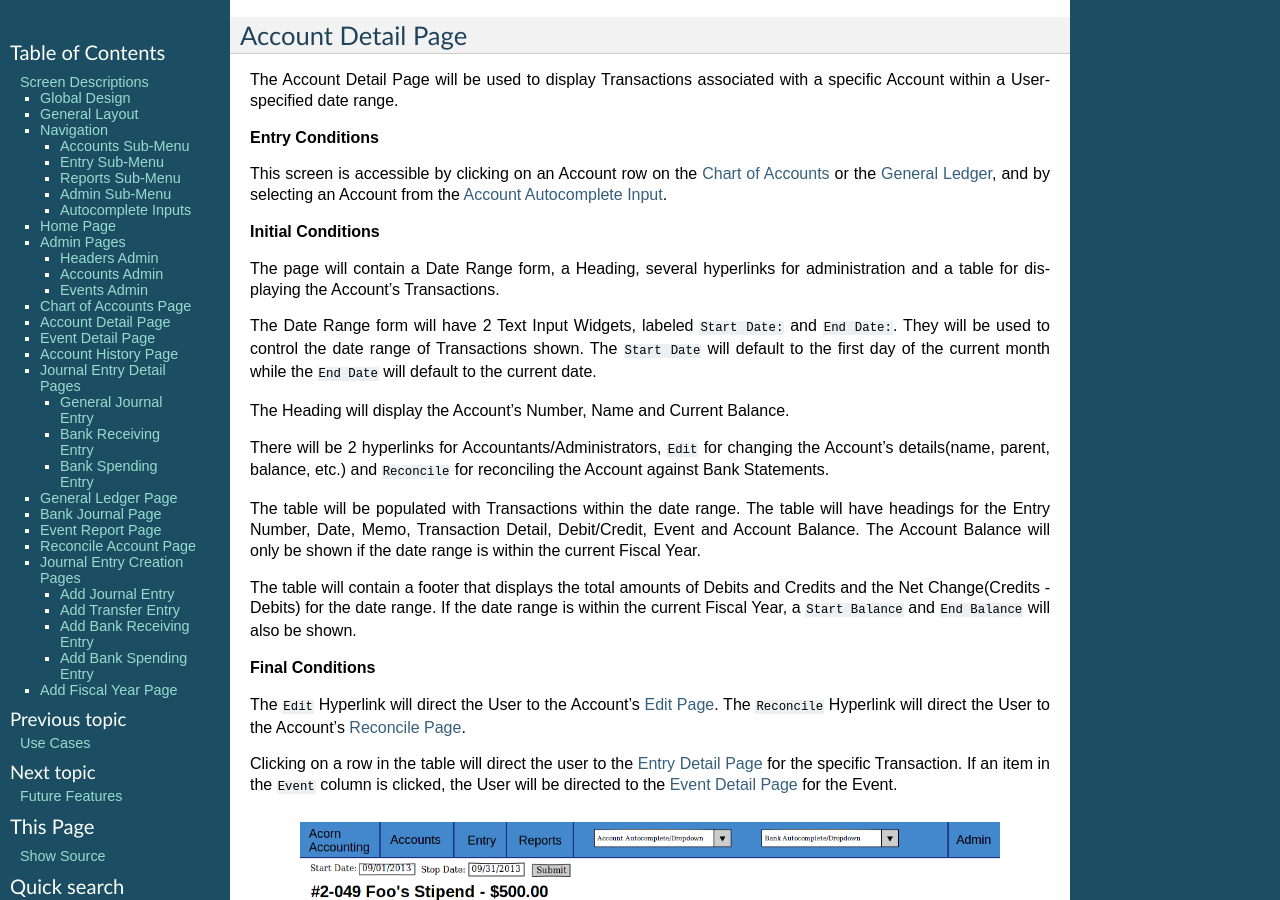
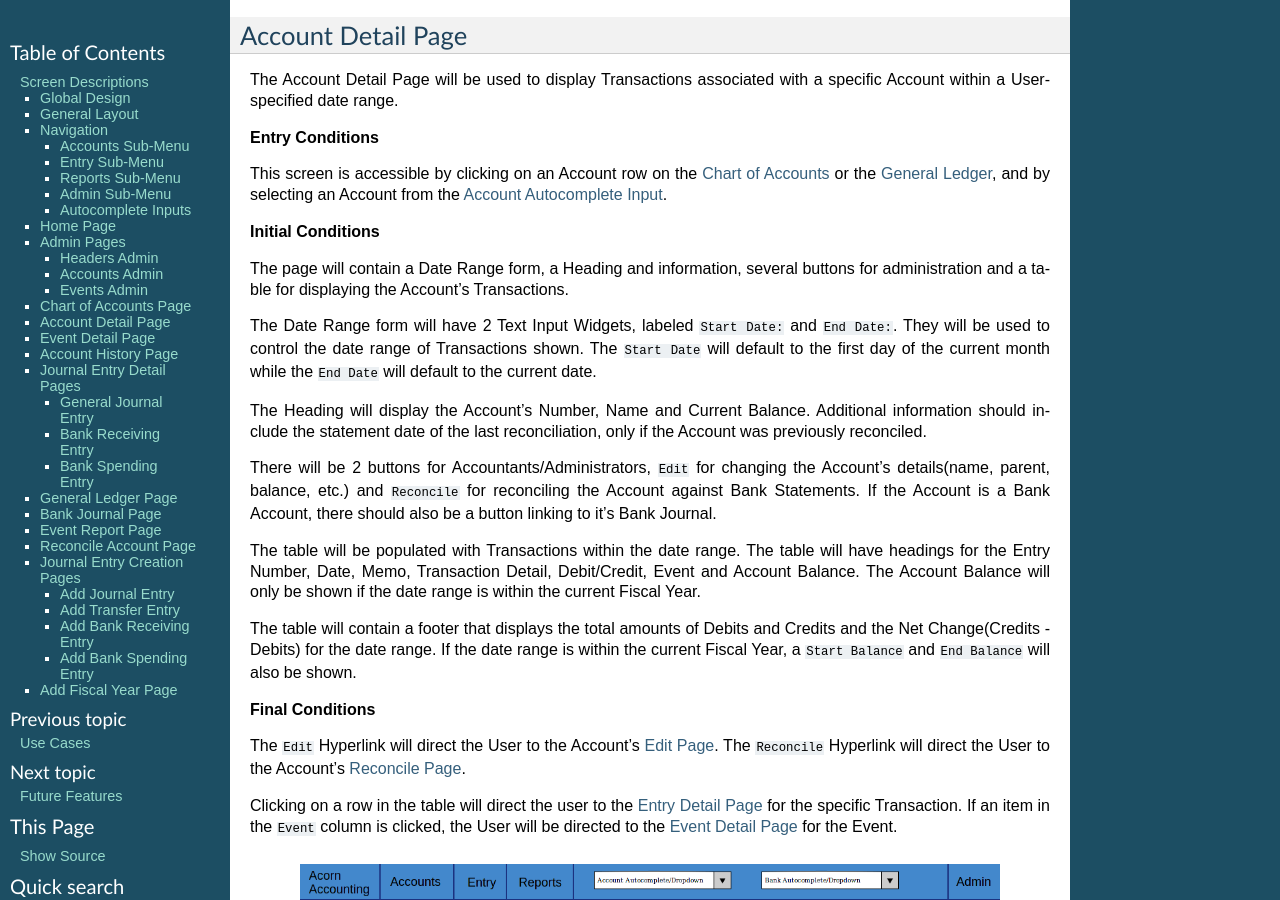
Before and after one commit to prikhi/AcornAccounting, a Sphinx documentation site: the page built from docs/source/specs/design/screens.rst, in a window 1280 px wide and 900 px high, scrolled down 6445 px. Built offline with Sphinx 7.4.7, drawn with Linux system fonts in a browser that asks for light colours; formulas are drawn with MathJax 3; some of the changed text lies outside the part shown.

Commit message:
[#134] Add Last Reconciled Date to Account Details
* Modify the account_detail.html template to display the Account's Last
  Reconciled Date, if the Account has been reconciled before.

Closes #134: Show Last Reconciled Date on Account Detail Page

```diff
--- a/docs/source/specs/design/screens.rst
+++ b/docs/source/specs/design/screens.rst
@@ -352,8 +352,9 @@ Autocomplete Input <Autocomplete Inputs>`.
 
 **Initial Conditions**
 
-The page will contain a Date Range form, a Heading, several hyperlinks for
-administration and a table for displaying the Account's Transactions.
+The page will contain a Date Range form, a Heading and information, several
+buttons for administration and a table for displaying the Account's
+Transactions.
 
 The Date Range form will have 2 Text Input Widgets, labeled ``Start Date:`` and
 ``End Date:``. They will be used to control the date range of Transactions
@@ -361,10 +362,13 @@ shown. The ``Start Date`` will default to the first day of the current month
 while the ``End Date`` will default to the current date.
 
 The Heading will display the Account's Number, Name and Current Balance.
+Additional information should include the statement date of the last
+reconciliation, only if the Account was previously reconciled.
 
-There will be 2 hyperlinks for Accountants/Administrators, ``Edit`` for
+There will be 2 buttons for Accountants/Administrators, ``Edit`` for
 changing the Account's details(name, parent, balance, etc.) and ``Reconcile``
-for reconciling the Account against Bank Statements.
+for reconciling the Account against Bank Statements. If the Account is a Bank
+Account, there should also be a button linking to it's Bank Journal.
 
 The table will be populated with Transactions within the date range. The table
 will have headings for the Entry Number, Date, Memo, Transaction Detail,
@@ -456,17 +460,17 @@ month in previous Fiscal Years.
 This screen is accessible via the ``Account History`` link in the
 :ref:`Accounts Sub-Menu <Accounts Submenu Design>`. The default month displayed
 is the current month in the previous year. Other months may be accessed by
-``Next`` and ``Previous`` hyperlinks on this screen.
+``Next`` and ``Previous`` buttons on this screen.
 
 **Initial Conditions**
 
-The screen contains a Title Heading, hyperlinks for month navigation and tabs
+The screen contains a Title Heading, buttons for month navigation and tabs
 above a table.
 
 The Title Heading will contain ``Account History`` and the month/year being
 displayed, in ``MM/YYYY`` format.
 
-There will be ``Previous`` and ``Next`` hyperlinks, allowing the User to view
+There will be ``Previous`` and ``Next`` buttons, allowing the User to view
 the Account History for a different month.
 
 There will be 2 tabs, one labeled ``Balances`` and one labeled ``Profit &
@@ -486,7 +490,7 @@ Clicking on a tab will toggle which Historical Accounts are shown in the table.
 
 **Final Conditions**
 
-Clicking on the ``Next`` or ``Previous`` hyperlinks will direct the User to
+Clicking on the ``Next`` or ``Previous`` buttons will direct the User to
 the next or previous month's Account History.
 
 .. figure:: _images/wireframes/account_history.png
@@ -533,7 +537,7 @@ choose to add more Entries.
 
 **Initial Conditions**
 
-The page will contain Headings, administrative information/hyperlinks, and a
+The page will contain Headings, administrative information/buttons, and a
 table for displaying the Journal Entry's Transactions.
 
 The Heading will display the Entry's date, memo and number.
@@ -578,7 +582,7 @@ The User is redirected to this Page after submitting valid data on the
 
 **Initial Conditions**
 
-The page will contain Headings, administrative information/hyperlinks, and a
+The page will contain Headings, administrative information/buttons, and a
 table for displaying the Bank Receiving Entry's Transactions.
 
 The Headings will display the Entry's date, bank account, memo, entry number,
@@ -621,7 +625,7 @@ Transaction on the :ref:`Account Detail Page <Account Detail Page Design>` or
 
 **Initial Conditions**
 
-The page will contain Headings, administrative information/hyperlinks, and a
+The page will contain Headings, administrative information/buttons, and a
 table for displaying the Bank Spending Entry's Transactions.
 
 The Headings will display the Entry's Date, Bank Account, Memo, Number,
```
Also changed, not shown: 1 other file.
